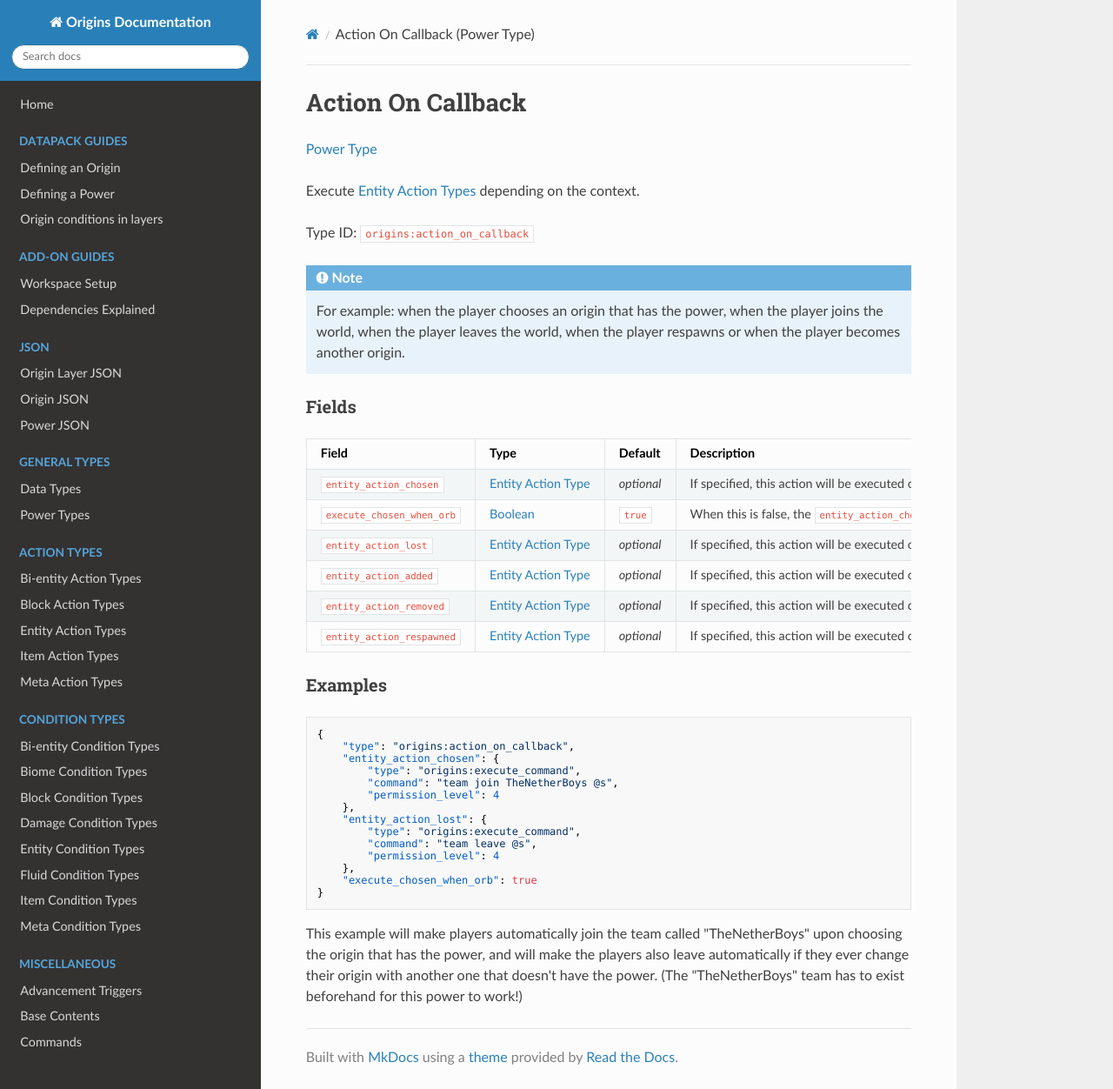
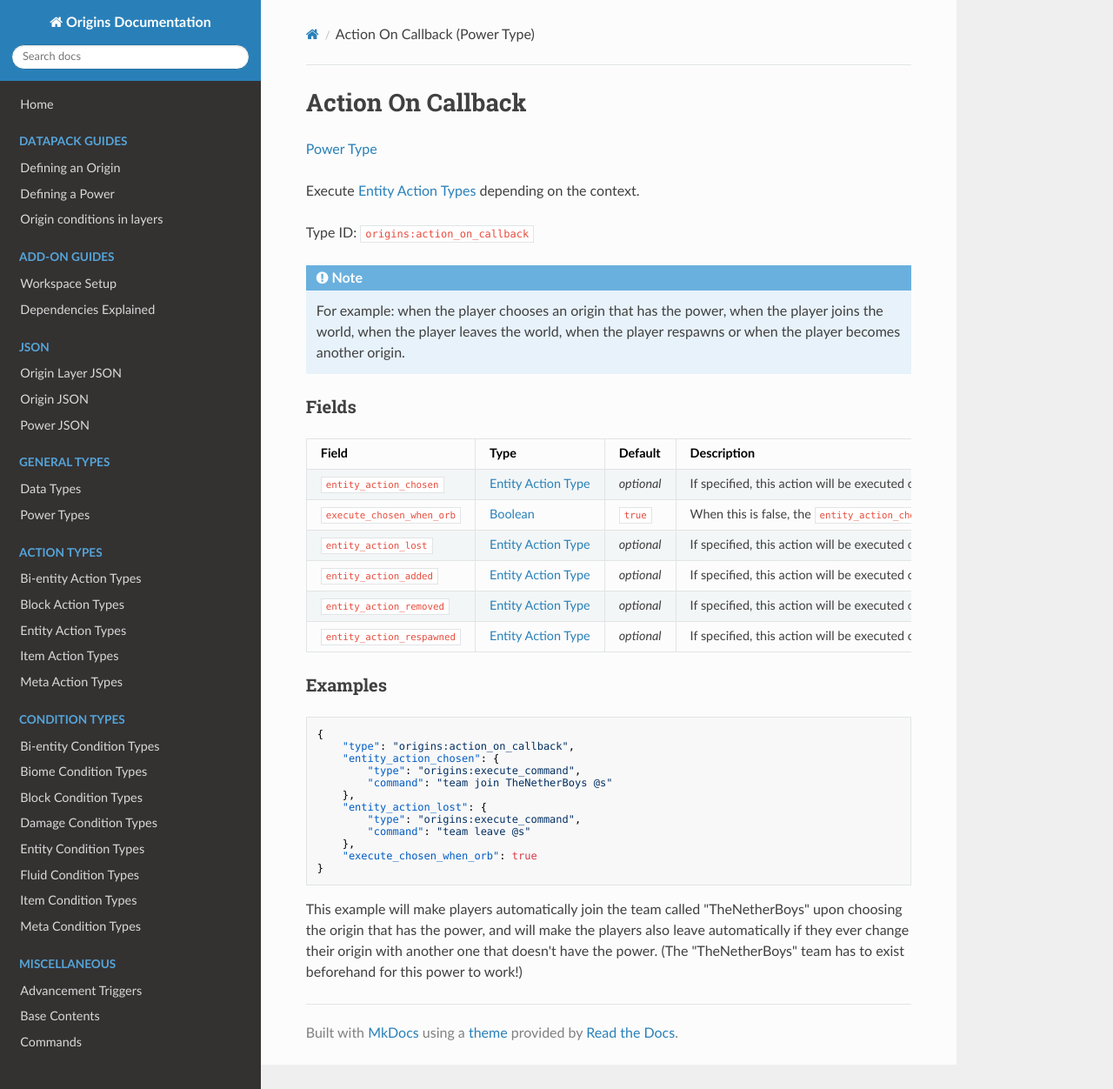
Before and after one commit to apace100/origins-docs, an MkDocs documentation site: the page built from docs/types/power_types/action_on_callback.md, in a window 1280 px wide and 1252 px high. Shown: the whole window at 87% size. Built offline with MkDocs 1.6.1, drawn with Linux system fonts in a browser that asks for light colours; nearby versions of some CDN libraries.

Commit message:
Updated `action_on_callback.md` (Power Types) Removed Unnecessary `permission_level` fields on the example.

```diff
--- a/docs/types/power_types/action_on_callback.md
+++ b/docs/types/power_types/action_on_callback.md
@@ -35,13 +35,11 @@ Field  | Type | Default | Description
   	"type": "origins:action_on_callback",
   	"entity_action_chosen": {
     	"type": "origins:execute_command",
-    	"command": "team join TheNetherBoys @s",
-    	"permission_level": 4
+    	"command": "team join TheNetherBoys @s"
   	},
   	"entity_action_lost": {
     	"type": "origins:execute_command",
-    	"command": "team leave @s",
-    	"permission_level": 4
+    	"command": "team leave @s"
   	},
   	"execute_chosen_when_orb": true
 }
```
